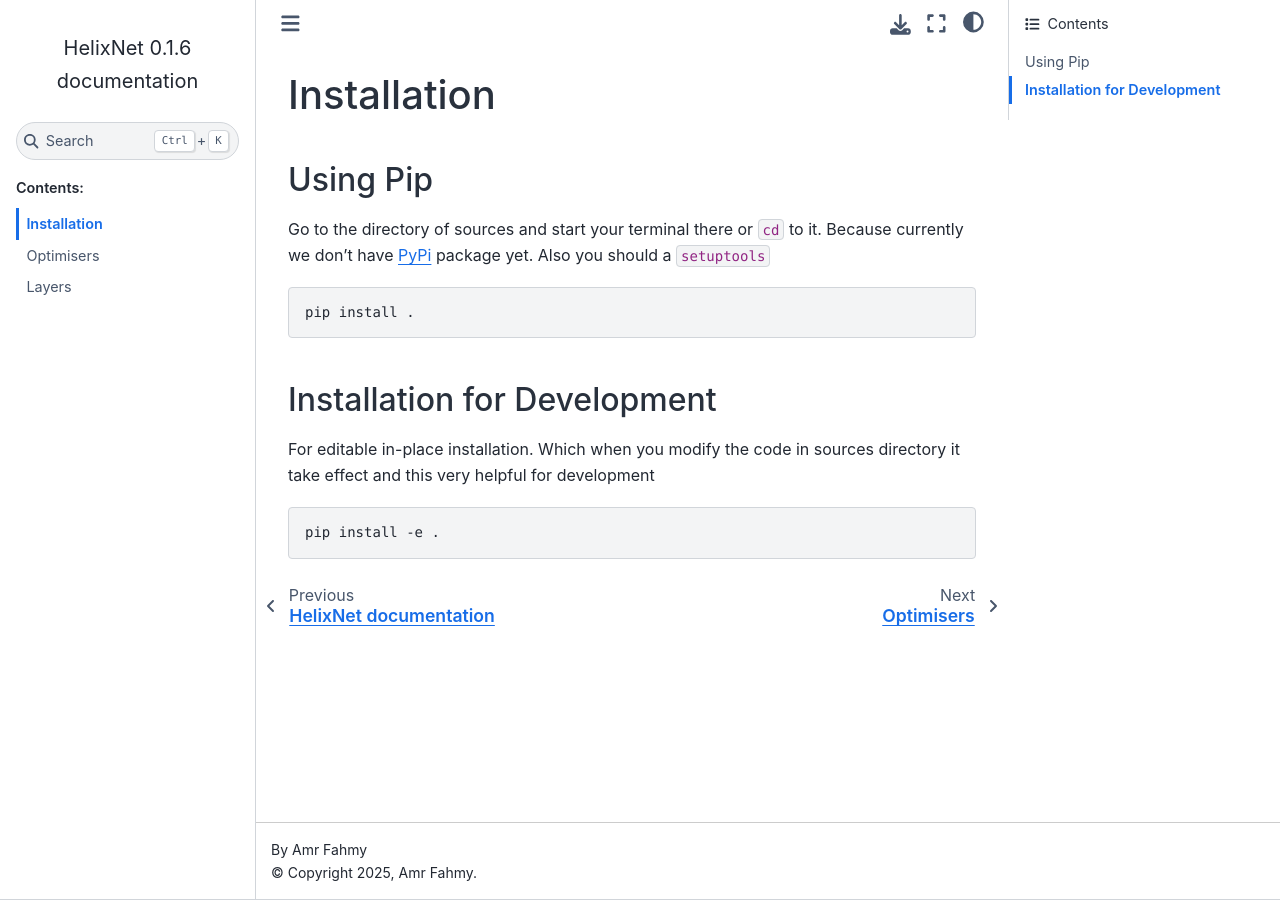
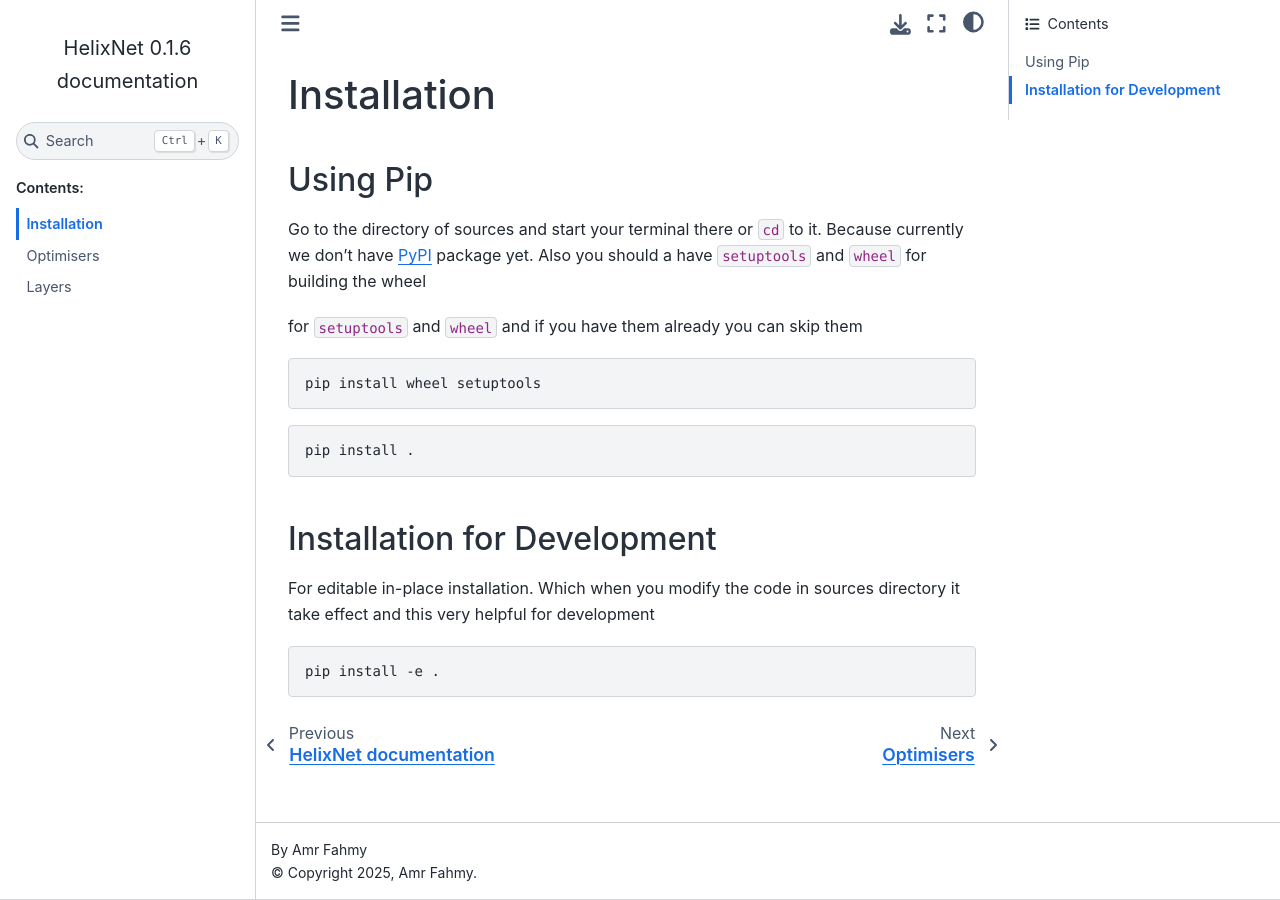
Before and after one commit to TheIridiumMan/HelixNet, a Sphinx documentation site: the page built from Docs/installation.rst, in a window 1280 px wide. Built offline with Sphinx 7.4.7 and the Sphinx Book theme 1.1.4, drawn with Linux system fonts in a browser that asks for light colours.

Commit message:
Wrote the most of documentation

```diff
--- a/Docs/conf.py
+++ b/Docs/conf.py
@@ -6,6 +6,8 @@
 # -- Project information -----------------------------------------------------
 # https://www.sphinx-doc.org/en/master/usage/configuration.html#project-information
 import sphinx_book_theme
+import sys
+from pathlib import Path
 
 html_theme = "sphinx_book_theme"
 html_theme_path = [sphinx_book_theme.get_html_theme_path()]
@@ -14,6 +16,12 @@
 copyright = '2025, Amr Fahmy'
 author = 'Amr Fahmy'
 release = '0.1.6'
+import sphinx.ext.autodoc
+extensions = [
+    sphinx.ext.autodoc
+]
+
+sys.path.insert(0, str(Path('..', 'src').resolve()))
 
 # -- General configuration ---------------------------------------------------
 # https://www.sphinx-doc.org/en/master/usage/configuration.html#general-configuration
--- a/Docs/installation.rst
+++ b/Docs/installation.rst
@@ -4,10 +4,15 @@
 Using Pip
 ---------
 Go to the directory of sources and start your terminal there or ``cd`` to it.
-Because currently we don't have `PyPi`_ package yet.
-Also you should a ``setuptools``
+Because currently we don't have `PyPI`_ package yet.
+Also you should a have ``setuptools`` and ``wheel`` for building the wheel
 
-.. _PyPi: https://pypi.org
+
+for ``setuptools`` and ``wheel`` and if you have them already you can skip them
+
+.. code-block:: bash
+
+    pip install wheel setuptools
 
 .. code-block:: bash
 
```
Also changed, not shown: other parts of Docs/installation.rst (+2 -0 lines), Docs/optimiser.rst (+2 -25 lines), 1 other file.
